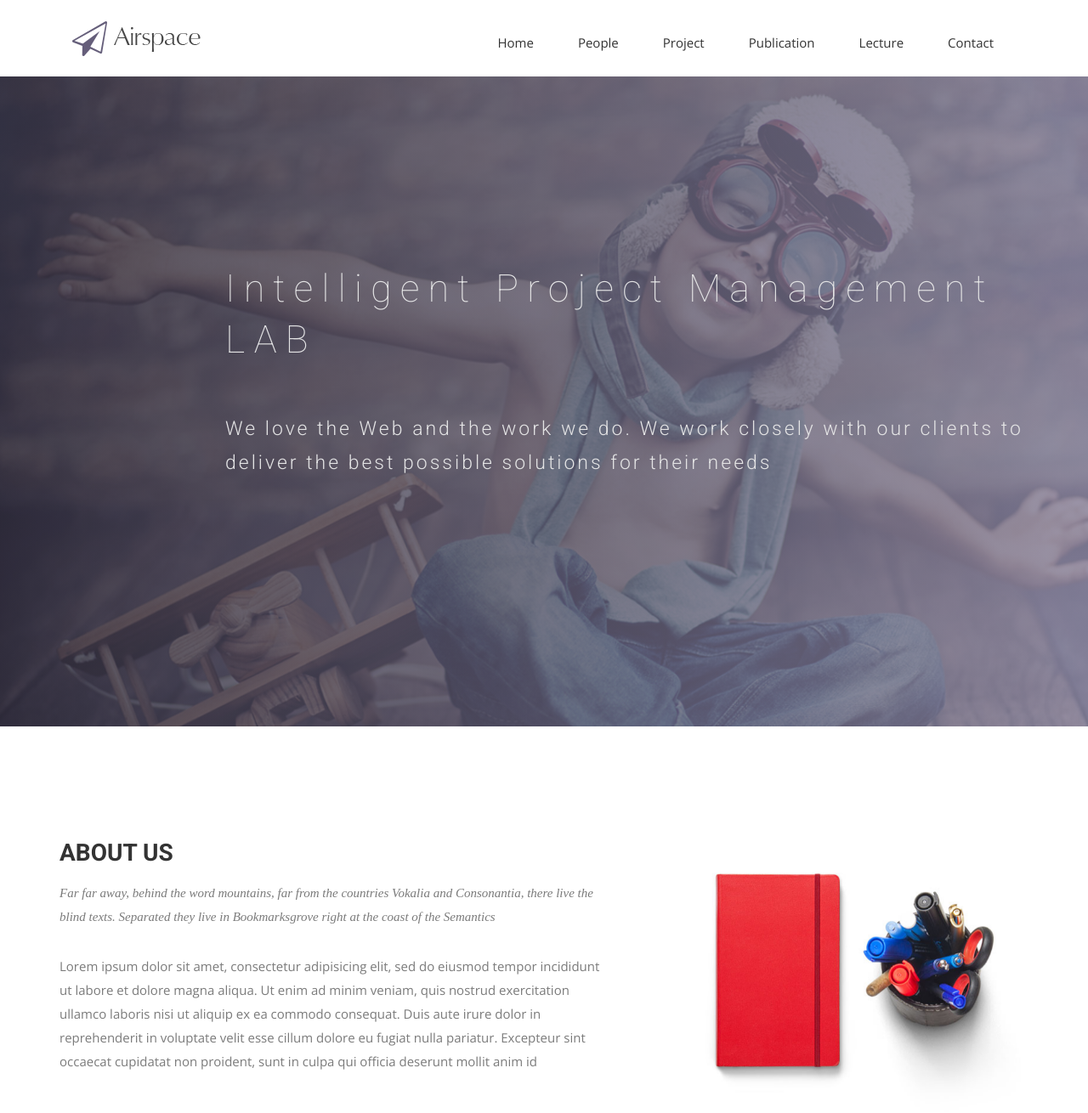
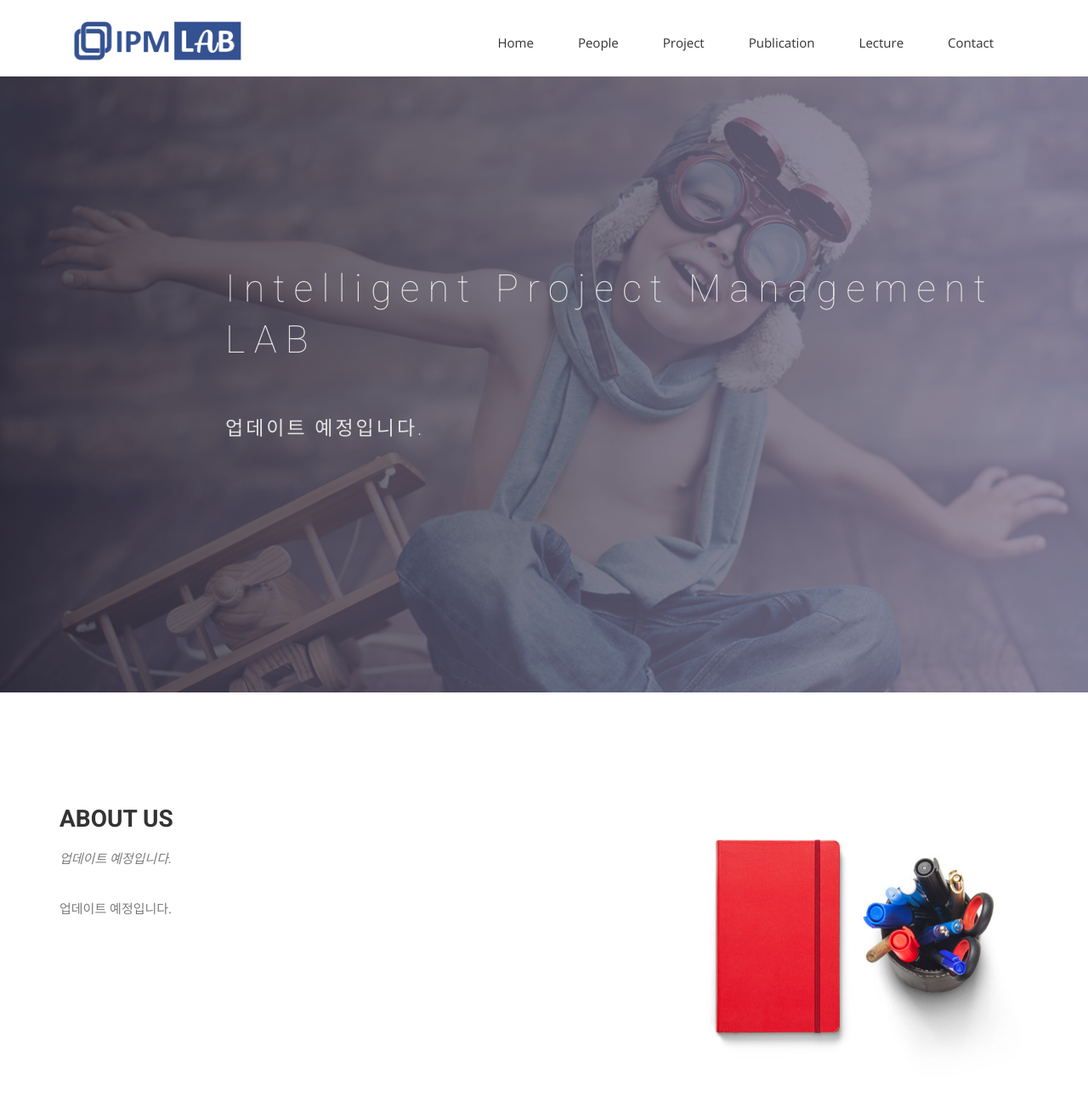
Before and after one commit to blank54/blank54.github.io, a Jekyll site: the page built from index.html, in a window 1280 px wide and 1400 px high. Shown: the top 1310 px of the window at 85% size. Built offline with Jekyll 4.4.1, drawn with Linux system fonts in a browser that asks for light colours; nearby versions of some CDN libraries; some web fonts are replaced.

Commit message:
init lab logo

```diff
--- a/_includes/header.html
+++ b/_includes/header.html
@@ -14,8 +14,8 @@
             <span class="icon-bar"></span>
             <span class="icon-bar"></span>
             </button>
-            <a class="navbar-brand" href="index.html">
-              <img src="{{ site.baseurl }}/img/logo.png" alt="Logo">
+            <a class="navbar-brand" href="{{ site.baseurl }}/#">
+              <img src="{{ site.baseurl }}/img/IPMLAB_logo_long.png" width="200" alt="Logo">
             </a>
           </div>
             <!-- Collect the nav links, forms, and other content for toggling -->
--- a/index.html
+++ b/index.html
@@ -11,7 +11,7 @@ permalink: /
       <div class="col-md-10 col-md-offset-2">
         <div class="block">
           <h1 class="animated fadeInUp">Intelligent Project Management LAB</h1>
-          <p class="animated fadeInUp">We love the Web and the work we do. We work closely with our clients to deliver the best possible solutions for their needs</p>
+          <p class="animated fadeInUp">업데이트 예정입니다.</p>
         </div>
       </div>
     </div>
@@ -25,9 +25,9 @@ permalink: /
         <div class="block">
           <div class="section-title">
             <h2>About Us</h2>
-            <p>Far far away, behind the word mountains, far from the countries Vokalia and Consonantia, there live the blind texts. Separated they live in Bookmarksgrove right at the coast of the Semantics</p>
+            <p>업데이트 예정입니다.</p>
           </div>
-          <p>Lorem ipsum dolor sit amet, consectetur adipisicing elit, sed do eiusmod tempor incididunt ut labore et dolore magna aliqua. Ut enim ad minim veniam, quis nostrud exercitation ullamco laboris nisi ut aliquip ex ea commodo consequat. Duis aute irure dolor in reprehenderit in voluptate velit esse cillum dolore eu fugiat nulla pariatur. Excepteur sint occaecat cupidatat non proident, sunt in culpa qui officia deserunt mollit anim id </p>
+          <p>업데이트 예정입니다.</p>
         </div>
       </div><!-- .col-md-7 close -->
       <div class="col-md-5 col-sm-12">
```
Also changed, not shown: img/IPMLAB_logo_full.png (added), img/IPMLAB_logo_long.png (added), img/IPMLAB_logo_short.png (added).
